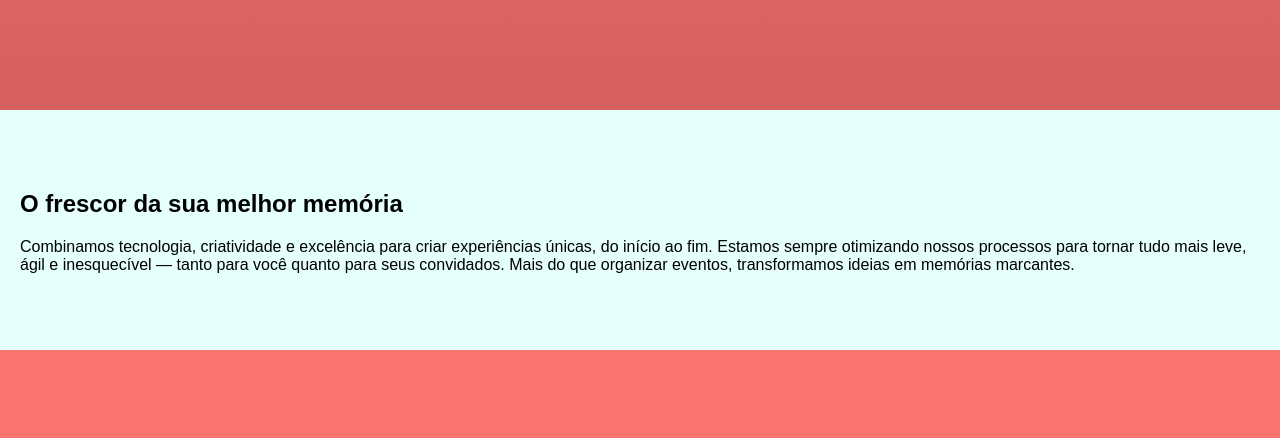
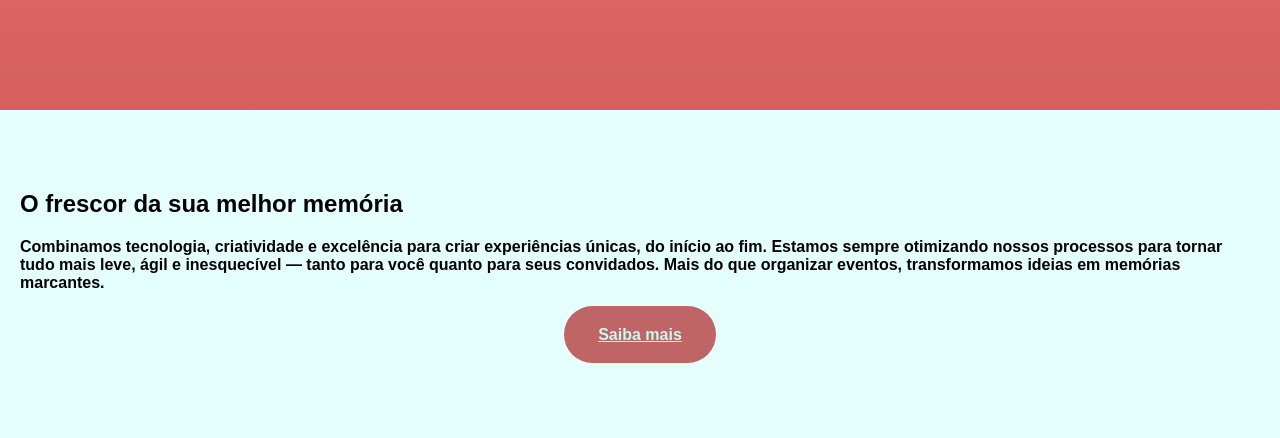
Before and after one commit to szcabral/projeto-web-mod2, a web app: file src/views/pages/home.html in a window 1280 px wide. Shown: the part 690-1128 px from the top of the page. Before the commit the page ends 1040 px from the top, so only its background shows below. Run offline with its HTML, style and script files only (its server is not run), Linux system fonts and the light colour scheme.

Commit message:
feat: adicionando configuração de estilo do botão.

```diff
--- a/src/views/pages/home.html
+++ b/src/views/pages/home.html
@@ -50,18 +50,20 @@
       animation-fill-mode: both;
       justify-content: center;
       align-items: center;
+      font-weight: bold;
     }
 
     .botao_arrendondar {
-     background-color: #7ec8a7;
-    color: white;
-    padding: 12px 24px;
-    border: none;
+     background-color: #BF6565;
+    color: #c2fcf1;
+    padding: 20px 34px;
+    border: white;
     border-radius: 999px;
     font-size: 16px;
     font-weight: 600;
     cursor: pointer;
     transition: background-color 0.3s ease, transform 0.2s ease;
+    margin-top: 30px;
     }
 
     @keyframes fadeIn {
@@ -88,8 +90,11 @@
     <p>
     Combinamos tecnologia, criatividade e excelência para criar experiências únicas, do início ao fim. Estamos sempre otimizando nossos processos para tornar tudo mais leve, ágil e inesquecível — tanto para você quanto para seus convidados.
 Mais do que organizar eventos, transformamos ideias em memórias marcantes.
+    <br><br>
+    <div style="text-align: center;">
+      <a href="ainda não temos mas vamos ter" class="botao_arrendondar">Saiba mais</a>
+      <br><br>
 
-<div class="botao_arredondar">
      </div>
     </p>
   </div>
```
